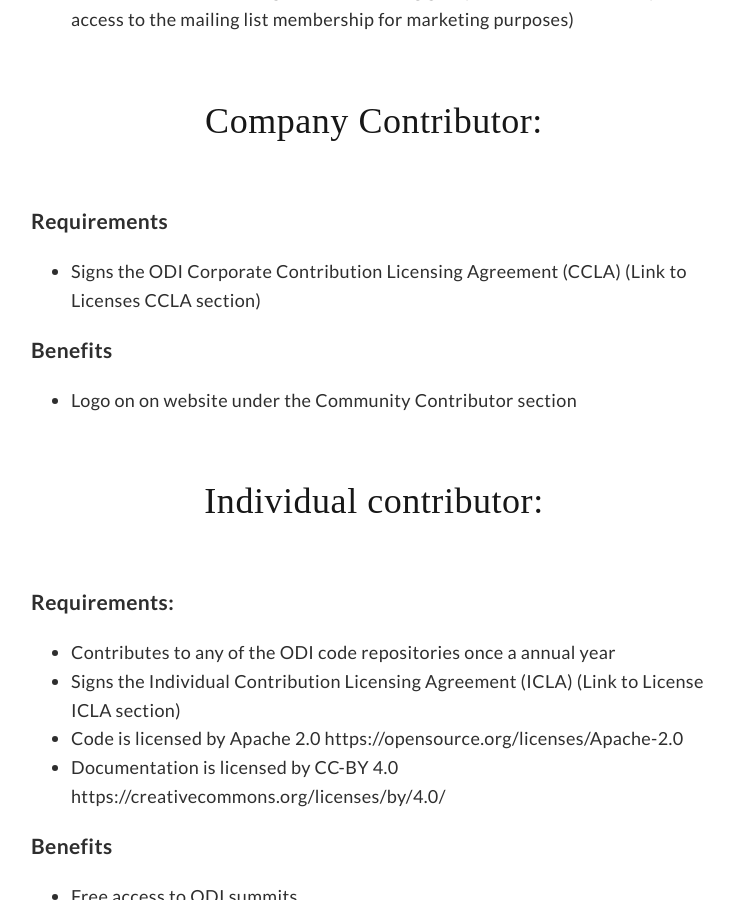
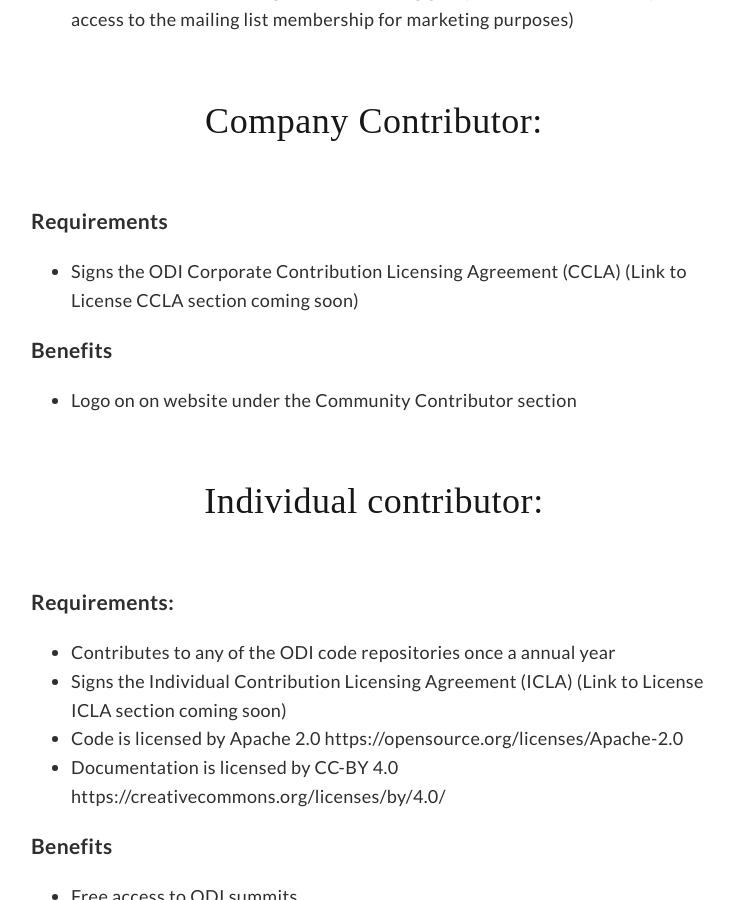
Before and after one commit to opendatainitiative/opendatainitiative.github.io, a Jekyll site: the page built from participation.md, in a window 1280 px wide and 900 px high, scrolled down 2866 px. Shown: the whole window, without its empty margins (266-1000 px from the left). Built offline with Jekyll 4.4.1, drawn with Linux system fonts in a browser that asks for light colours.

Commit message:
Update participation.md

```diff
--- a/participation.md
+++ b/participation.md
@@ -59,7 +59,7 @@ Sponsorship means money, membership means non-money support, contribution means
 
 <h2><a name="contributor">Company Contributor:</a></h2>
 ### Requirements
-* Signs the ODI Corporate Contribution Licensing Agreement (CCLA) (Link to Licenses CCLA section)
+* Signs the ODI Corporate Contribution Licensing Agreement (CCLA) (Link to License CCLA section coming soon)
 
 ### Benefits
 * Logo on on website under the Community Contributor section
@@ -67,7 +67,7 @@ Sponsorship means money, membership means non-money support, contribution means
 ## Individual contributor:
 ### Requirements:
 * Contributes to any of the ODI code repositories once a annual year
-* Signs the Individual Contribution Licensing Agreement (ICLA) (Link to License ICLA section)
+* Signs the Individual Contribution Licensing Agreement (ICLA) (Link to License ICLA section coming soon)
 * Code is licensed by Apache 2.0 https://opensource.org/licenses/Apache-2.0
 * Documentation is licensed by CC-BY 4.0 https://creativecommons.org/licenses/by/4.0/
 
```
